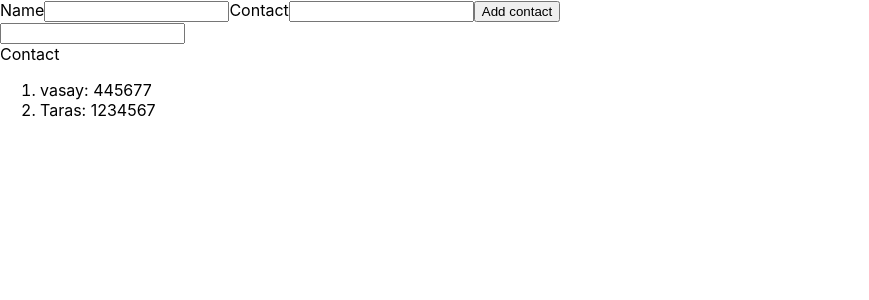
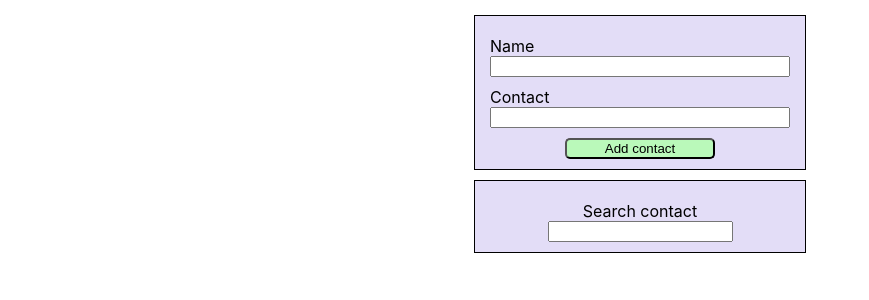
Before and after one commit to bobrenja/react-hw-02-phonebook, a React (Create React App) app: page / in a window 1280 px wide. Shown: the top 300 px of the page, without its empty margins (0-869 px from the left). Built offline with nearby package versions, Linux system fonts and the light colour scheme.

Commit message:
add style

```diff
--- a/src/components/App.jsx
+++ b/src/components/App.jsx
@@ -1,4 +1,4 @@
-import MyPhoneBooksForm from "./PhoneBooks/MyPhoneBooksForm";
+import MyPhoneBooks from "./PhoneBooks/MyPhoneBooks";
 
 
 export const App = () => {
@@ -14,7 +14,7 @@ export const App = () => {
       // }}
     >
 
-<MyPhoneBooksForm/>
+<MyPhoneBooks/>
     </div>
   );
 };
--- a/src/components/PhoneBooks/Form/AddContactForm.jsx
+++ b/src/components/PhoneBooks/Form/AddContactForm.jsx
@@ -1,4 +1,6 @@
 import { Component } from 'react';
+import styles from './addContactForm.module.scss';
+import { nanoid } from 'nanoid';
 
 class AddContactForm extends Component {
   state = {
@@ -23,13 +25,19 @@ class AddContactForm extends Component {
     });
   };
 
+  nameId = nanoid();
+  contactId = nanoid();
+
   render() {
     const { name, number } = this.state;
 
     return (
-      <form onSubmit={this.handleSubmit}>
-        <label>Name</label>
+      <form className={styles.form} onSubmit={this.handleSubmit}>
+        <label className={styles.label} htmlFor={this.nameId}>
+          Name
+        </label>
         <input
+          id={this.nameId}
           value={name}
           onChange={this.handleEnterInput}
           type="text"
@@ -38,8 +46,11 @@ class AddContactForm extends Component {
           title="Name may contain only letters, apostrophe, dash and spaces. For example Adrian, Jacob Mercer, Charles de Batz de Castelmore d'Artagnan"
           required
         />
-        <label>Contact</label>
+        <label className={styles.label} htmlFor={this.contactId}>
+          Contact
+        </label>
         <input
+          id={this.contactId}
           value={number}
           onChange={this.handleEnterInput}
           type="tel"
@@ -49,7 +60,9 @@ class AddContactForm extends Component {
           required
         />
 
-        <button type="submit">Add contact</button>
+        <button className={styles.btn} type="submit">
+          Add contact
+        </button>
       </form>
     );
   }
--- /dev/null
+++ b/src/components/PhoneBooks/Form/addContactForm.module.scss
@@ -0,0 +1,33 @@
+.form {
+  display: flex;
+  flex-direction: column;
+  width: 300px;
+  margin-top: 15px;
+  margin-left: auto;
+  margin-right: auto;
+  padding: 10px 15px;
+  border: 1px solid black;
+  background-color: rgb(227, 221, 247);
+}
+
+.label {
+  margin-top: 10px;
+}
+
+.btn {
+  display: flex;
+  align-items: center;
+  justify-content: center;
+  margin-top: 10px;
+  margin-left: auto;
+  margin-right: auto;
+  border-radius: 5px;
+  width: 150px;
+  cursor: pointer;
+  background-color: rgb(186, 249, 186);
+
+  &:hover {
+    color: #fff;
+    background-color: rgb(30, 107, 2);
+  }
+}
--- a/src/components/PhoneBooks/MyPhoneBooksForm.jsx
+++ b/src/components/PhoneBooks/MyPhoneBooks.jsx
@@ -2,8 +2,7 @@ import { Component } from 'react';
 import { nanoid } from 'nanoid';
 
 import AddContactForm from './Form/AddContactForm';
-
-// import style from './my-phonebooks-form.module.scss';
+import style from './my-phonebooks.module.scss';
 
 class MyPhoneBooksForm extends Component {
   static defaultProps = {};
@@ -11,20 +10,7 @@ class MyPhoneBooksForm extends Component {
   static propTypes = {};
 
   state = {
-    contacts: [
-      {
-        id: nanoid(),
-        name: 'vasay',
-        number: '445677',
-      },
-
-      {
-        id: nanoid(),
-        name: 'Taras',
-        number: '1234567',
-      },
-    ],
-
+    contacts: [],
     filter: '',
   };
 
@@ -61,14 +47,19 @@ class MyPhoneBooksForm extends Component {
 
   render() {
     const contactsFilter = this.findContact();
+    const isContact = Boolean(contactsFilter.length);
     return (
       <>
         <AddContactForm onSubmit={this.addBook} />
 
-        <label htmlFor="Search contact"></label>
+        <div className={style.filter}>
+          <label className={style.label}>Search contact</label>
           <input type="text" name="filter" onChange={this.handleEnterInput} />
+        </div>
 
-        <div>Contact</div>
+        {isContact && (
+          <div className={style.contact}>
+            <p>Contact</p>
             <ol>
               {contactsFilter.map(({ id, name, number }) => (
                 <li key={id}>
@@ -76,6 +67,8 @@ class MyPhoneBooksForm extends Component {
                 </li>
               ))}
             </ol>
+          </div>
+        )}
       </>
     );
   }
--- /dev/null
+++ b/src/components/PhoneBooks/my-phonebooks.module.scss
@@ -0,0 +1,33 @@
+.filter {
+  display: flex;
+  flex-direction: column;
+  align-items: center;
+  justify-content: center;
+  width: 300px;
+  margin-top: 10px;
+  margin-left: auto;
+  margin-right: auto;
+  background-color: rgb(227, 221, 247);
+  padding: 10px 15px;
+  border: 1px solid black;
+
+}
+
+.label {
+  margin-top: 10px;
+}
+
+.contact {
+  display: flex;
+  flex-direction: column;
+  align-items: center;
+  justify-content: center;
+  width: 300px;
+
+  margin-top: 15px;
+  margin-left: auto;
+  margin-right: auto;
+  background-color: rgb(227, 221, 247);
+  padding: 10px 15px;
+  border: 1px solid black;
+}
--- a/src/index.css
+++ b/src/index.css
@@ -13,3 +13,7 @@ code {
   font-family: source-code-pro, Menlo, Monaco, Consolas, 'Courier New',
     monospace;
 }
+
+p {
+  margin: 0;
+}
```
Also changed, not shown: src/components/PhoneBooks/my-phonebooks-form.module.scss (deleted). Lines whose indentation alone changed are shown as unchanged.
